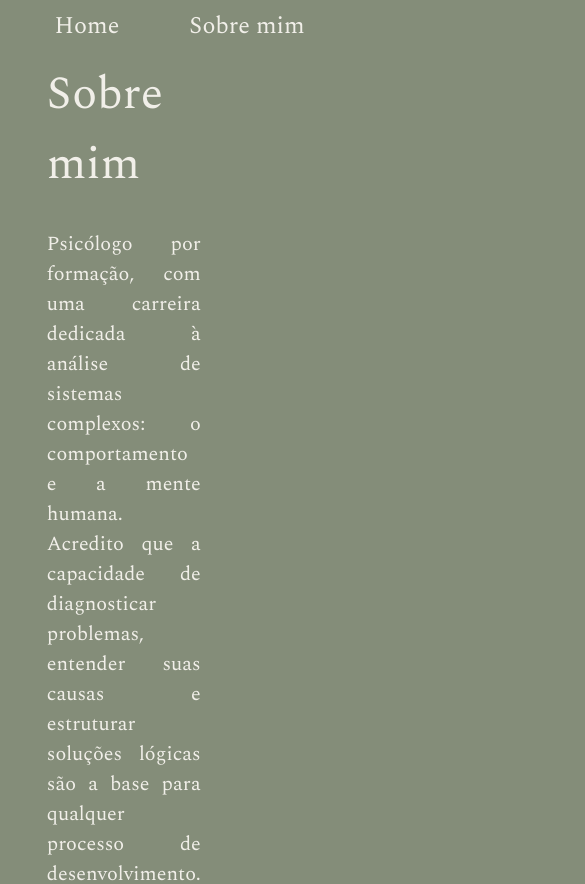
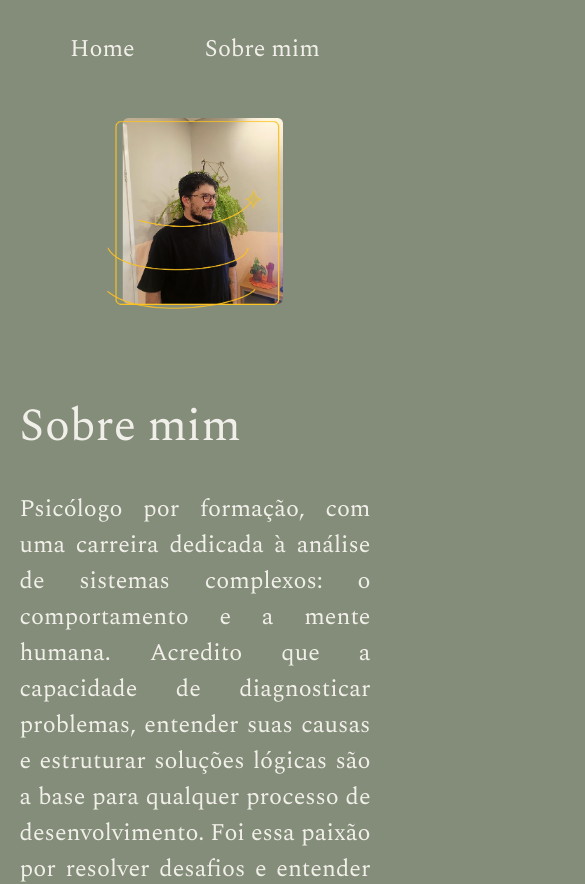
Before and after one commit to fefalipe/Portfolio, a plain HTML site: page about.html in a window 390 px wide. Shown: the top 884 px of the page, 585 px wide, since content can reach past the window. Drawn offline with nearby package versions, Linux system fonts and the light colour scheme; a web font is replaced by a local one.

Commit message:
Adiciona responsividade e altera unidades de medidas especificas.

```diff
--- a/about.html
+++ b/about.html
@@ -19,7 +19,7 @@
             <p class="apresentacao__conteudo__texto">Psicólogo por formação, com uma carreira dedicada à análise de sistemas complexos: o comportamento e a mente humana. Acredito que a capacidade de diagnosticar problemas, entender suas causas e estruturar soluções lógicas são a base para qualquer processo de desenvolvimento. Foi essa paixão por resolver desafios e entender como as partes se conectam para formar um todo que me impulsionou a uma nova e estimulante jornada profissional: a programação.</p>
             <p class="apresentacao__conteudo__texto">No momento em que atualizo e construo este portfólio estou cursando Análise e Desenvolvimento de Sistemas pela Estácio e aprofundando minhas habilidades técnicas através da formação em Desenvolvimento Full Stack da Oracle (ONE), além de cursos específicos nas plataformas do Santander e Bradesco. Meu objetivo é unir meu pensamento analítico e minha perspectiva única sobre o usuário final com a lógica da programação para construir sistemas completos, eficientes e robustos. Busco ativamente por uma oportunidade para aplicar minha dedicação em uma equipe de desenvolvimento e iniciar minha carreira como desenvolvedor.</p>
         </section>
-        <img src="/assets/fotoperfil.png" alt="Foto do perfil de Felipe">
+        <img class="apresentacao__imagem" src="/assets/fotoperfil.png" alt="Foto do perfil de Felipe">
     </main>
     <footer class="rodape">
         <p>Desenvolvido por Felipe Tavares - Curso Oracle One</p>
--- a/styles/style.css
+++ b/styles/style.css
@@ -15,6 +15,7 @@
     box-sizing:border-box;
     background-color:var(--cor-primaria);
     color:var(--cor-secundaria);
+    width: auto;
 }
 
 .cabecalho{
@@ -30,7 +31,7 @@
 
 .cabecalho__menu__link{
     font-family: "Spectral", serif;
-    font-size: 24px;
+    font-size: 1.5rem;
     font-weight: 300;
     color: var(--cor-secundaria);
     text-decoration:none;
@@ -42,18 +43,22 @@
     align-items: center;
     justify-content: space-between;
     justify-content: space-evenly;
-    gap: 10px;
+    gap: 82px;
+}
+
+.apresentacao__imagem{
+    width: 50%;
 }
 
 .apresentacao__conteudo{
-    width: 815px;
+    width: 50%;
     display: flex;
     flex-direction: column;
     gap: 30px;
 }
 
 .apresentacao__conteudo__titulo{
-    font-size: 46px;
+    font-size: 2.88rem;
     text-align: justify;
     font-family:"Spectral", serif;
     font-weight: 100;
@@ -70,7 +75,7 @@
 }
 
 .apresentacao__conteudo__texto{
-    font-size: 20px;
+    font-size: 1.5rem;
     text-align: justify;
     gap: 10px;
     font-family: "Spectral", serif;
@@ -81,7 +86,7 @@
 .apresentacao__links__subtitulo{
     font-family: "Spectral", serif;
     font-weight: 200;
-    font-size: 24px;
+    font-size: 1.5rem;
 }
 
 .apresentacao__links{
@@ -92,7 +97,7 @@
     align-items:first baseline;
 }
 
-.apresentacao__links__link{
+.apresentacao__links__navegacao{
     display: flex;
     justify-content: center;
     gap: 8px;
@@ -101,14 +106,14 @@
     border-radius: 10px;
     border: 2px, dotted var(--cor-secundaria);
     text-align: center;
-    font-size: 24px;
+    font-size: 1.5rem;
     text-decoration: none;
     color: var(--cor-secundaria);
     font-family: "Spectral", serif;
     font-weight: 400;
 }
 
-.apresentacao__links__link:hover{
+.apresentacao__links__navegacao:hover{
     background-color: #2e2c2928;
 }
 
@@ -118,5 +123,21 @@
     background-color: var(--cor-secundaria);
     text-align: center;
     font-family: "Spectral", serif;
-    font-size: 14px;
+    font-size: 1.1rem;
 }
+
+@media(max-width: 1200px){
+    .cabecalho{
+        padding: 8%;
+    }
+    .cabecalho__menu{
+        justify-content: center;
+    }
+    .apresentacao{
+        flex-direction: column-reverse;
+        padding: 5%;
+    }
+    .apresentacao__conteudo{
+        width: auto;
+    }
+}
```
Also changed, not shown: index.html (+3 -3 lines).
